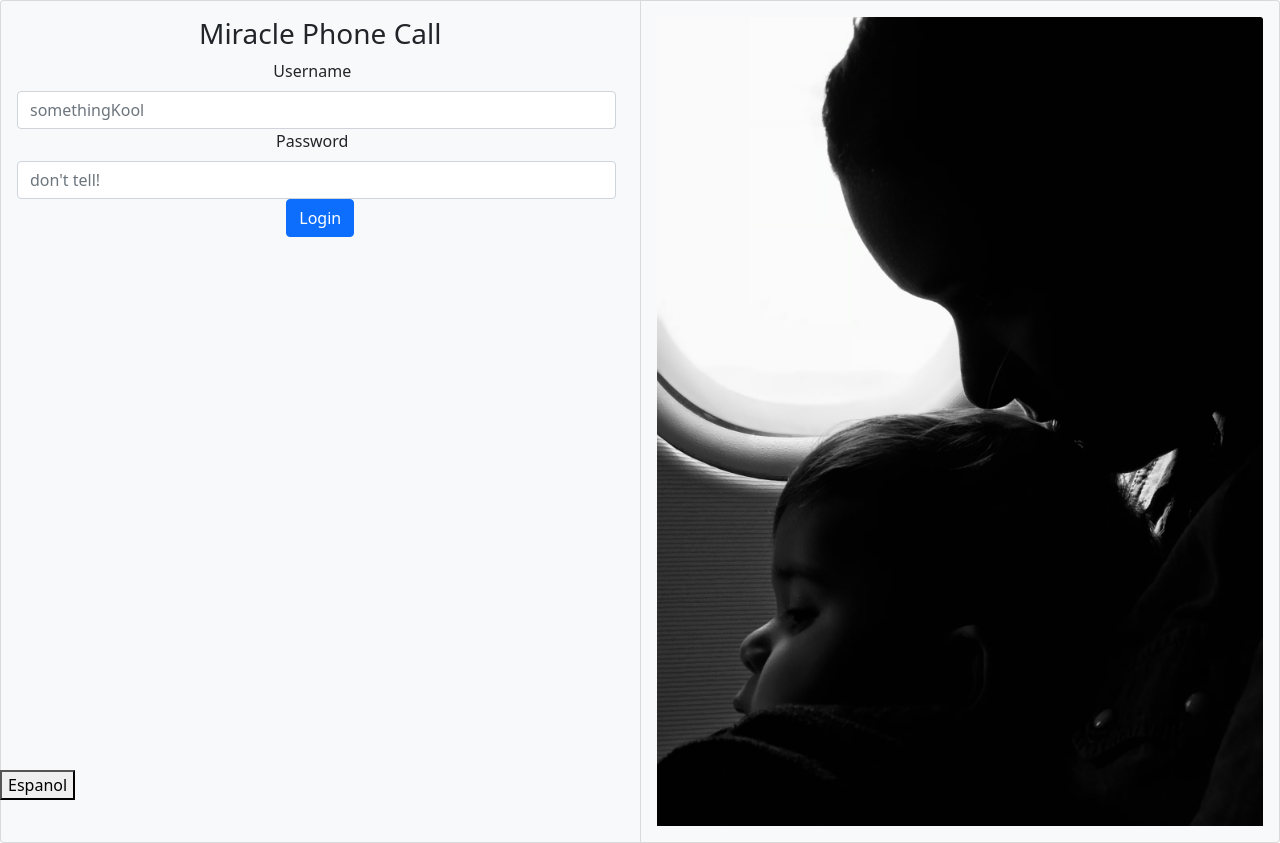
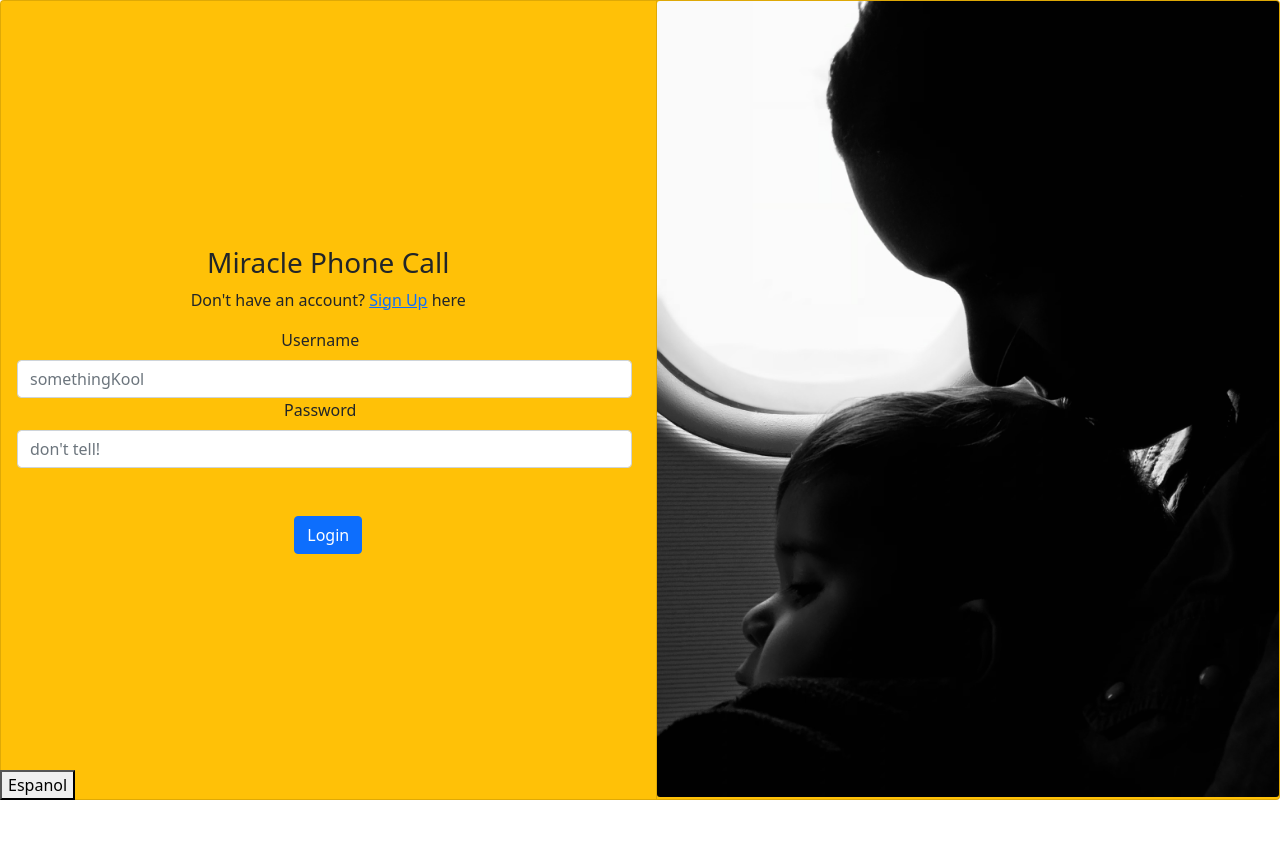
Before and after one commit to Miracle-Phone-Call/miracle-phone-call-frontEnd, a React (Create React App) app in the folder miracle-phone-call/: page /login in a window 1280 px wide. After the commit the page ends 800 px from the top, so only its background shows below. Built offline with nearby package versions, Linux system fonts and the light colour scheme.

Commit message:
updated react-strap components to make the login page look more clean

```diff
--- a/miracle-phone-call/src/App.css
+++ b/miracle-phone-call/src/App.css
@@ -83,7 +83,7 @@
 
 .footer {
   position: absolute;
-  bottom: 0px;
+  bottom: 0;
 }
 
 .profile-form {
--- /dev/null
+++ b/miracle-phone-call/src/Component-Styling/login.css
@@ -0,0 +1,7 @@
+.card-group {
+  height: 100vh;
+}
+
+.login-image {
+  height: 99.5vh;
+}
--- a/miracle-phone-call/src/Components/Login.js
+++ b/miracle-phone-call/src/Components/Login.js
@@ -1,13 +1,12 @@
-import Logo from "./Logo";
+import '../Component-Styling/login.css'
 import Footer from "./Footer";
-import {Link} from "react-router-dom";
 import { useContext } from "react";
 import Context from "../context/Context";
-import { Card, CardBody, CardImg, CardGroup, CardTitle, Button, Form, FormGroup, Label, Input} from 'reactstrap'
+import { Link } from 'react-router-dom'
+import { Card, CardImg, CardGroup, Button, Form, FormGroup, Label, Input} from 'reactstrap'
 
 export default function Login() {
-  // const [username, setUsername] = useState("")
-  // const [password, setPassword] = useState("")
+
   let {username, setUsername} = useContext(Context)
   let {password, setPassword} = useContext(Context)
 
@@ -27,9 +26,10 @@ export default function Login() {
   }
   return(
     <div>
-      <CardGroup>
-        <Card body color="light">
+      <CardGroup className="card-group">
+        <Card body color="warning" className="justify-content-center">
         <h3>Miracle Phone Call</h3>
+        <p>Don't have an account? <Link to="/signup">Sign Up</Link> here</p>
         <Form inline>
             <FormGroup className="mb-2 me-sm-2 mb-sm-0">
               <Label
@@ -65,37 +65,14 @@ export default function Login() {
                           }} value = {password}
               />
             </FormGroup>
-            <Button color="primary" onClick = {login}>Login</Button>
+            <Button color="primary" className = "mt-5" onClick = {login}>Login</Button>
           </Form>
         </Card>
-        <Card body color="light">
-          <CardImg alt="Card image cap" src="../images/pexels-nicolas-postiglioni-1927155.jpg" top width="100%" />
+        <Card color="warning" >
+          <CardImg className="login-image" alt="Card image cap" src="../images/pexels-nicolas-postiglioni-1927155.jpg" />
         </Card>
       </CardGroup>
       <Footer />
     </div>
-    // <div className="login-container">
-    //   <div className="login-body">
-    //     <div className="login-contents">
-    //       <Logo />
-    //       <form className="login-form">
-    //       <p>Don't have an account? <Link to="/signup">Sign Up</Link> here</p>
-    //         <label>Username: </label>
-    //         <input type="text" onChange = {(event) => {
-    //           setUsername(event.target.value)
-    //         }} value = {username}></input>
-
-    //         <label>Password: </label>
-    //         <input type="password" onChange = {(event) => {
-    //           setPassword(event.target.value)
-    //         }} value = {password}></input>
-    //         <br></br>
-    //         <button onClick = {login}>Login</button>
-    //       </form>
-    //     </div>
-    //     <img src="../images/pexels-nicolas-postiglioni-1927155.jpg" className="login-img"/>
-    //   </div>
-    //   <Footer />
-    // </div>
   )
 }
```
